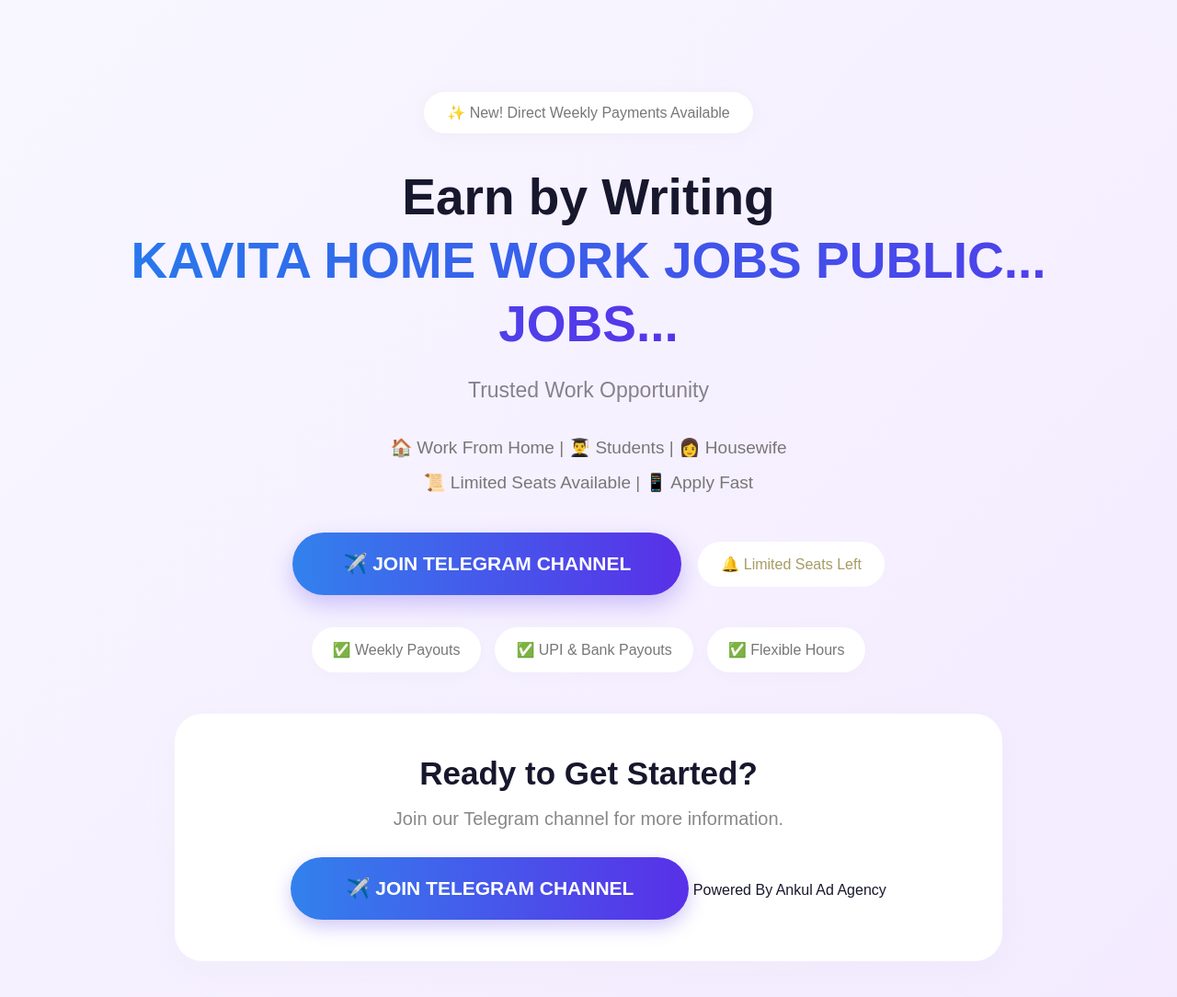
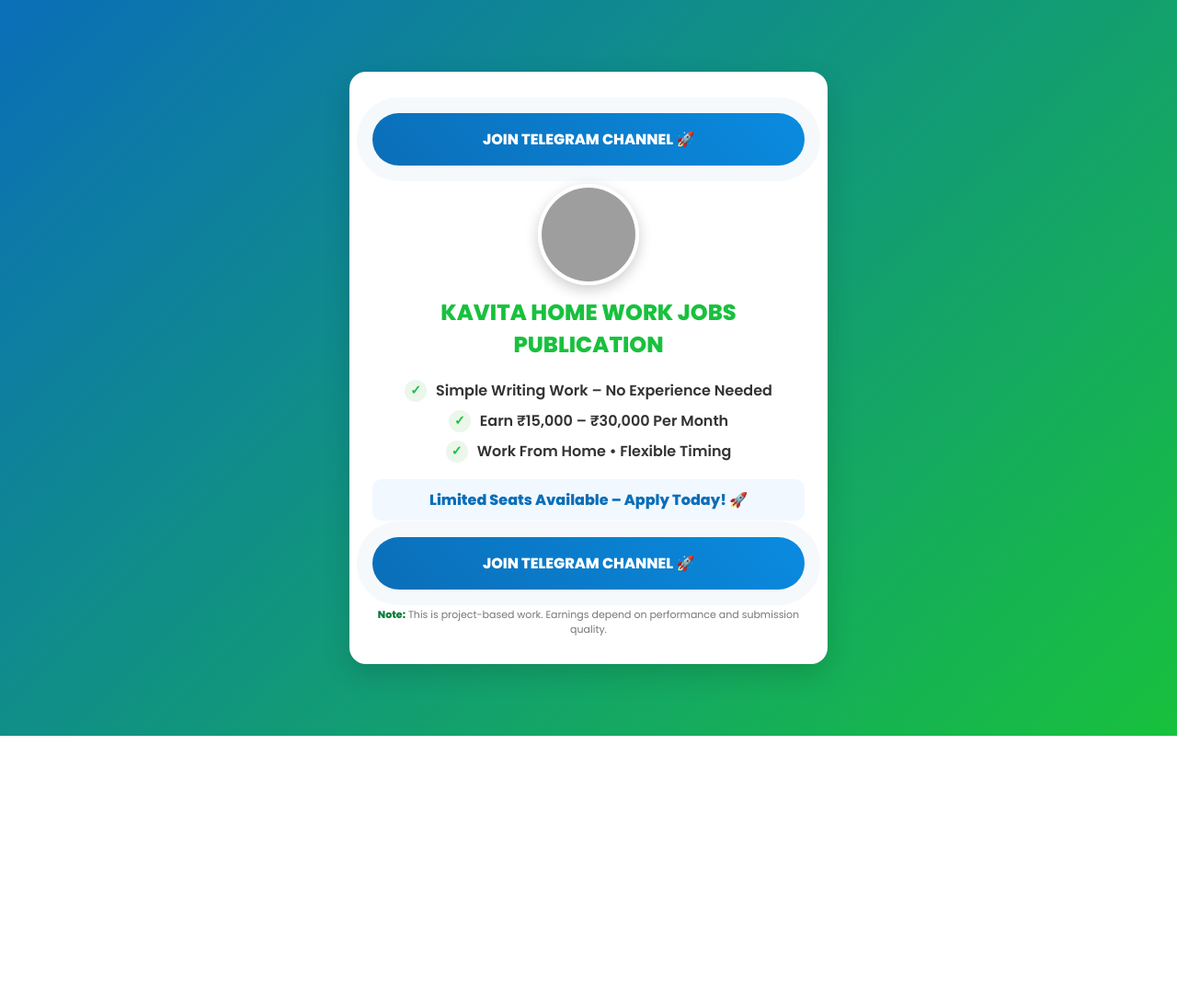
Before and after one commit to ankulvishwakarma2266/Handwriting-Job, a plain HTML site: page index.html in a window 1280 px wide. Shown: the whole page at 92% size. After the commit the page ends 800 px from the top, so only its background shows below. Drawn offline with Linux system fonts and the light colour scheme; grey boxes are pictures that could not be loaded.

Commit message:
Update index.html

```diff
--- a/index.html
+++ b/index.html
@@ -1,314 +1,239 @@
 <!DOCTYPE html>
+
 <html lang="en">
 <head>
 <meta charset="UTF-8">
 <meta name="viewport" content="width=device-width, initial-scale=1.0">
+<title>Work From Home Handwriting Job</title>
 
-<title>KAVITA HOME WORK JOBS PUBLIC...</title>
+<link href="https://fonts.googleapis.com/css2?family=Poppins:wght@400;600;800&display=swap" rel="stylesheet">
 
 <style>
+
 *{
-    margin:0;
-    padding:0;
-    box-sizing:border-box;
+box-sizing:border-box;
+margin:0;
+padding:0;
 }
 
 body{
-    font-family:Arial,Helvetica,sans-serif;
-    background:linear-gradient(135deg,#f8f7ff,#f3eaff);
-    color:#17172d;
+font-family:'Poppins',sans-serif;
+background:linear-gradient(135deg,#0b6eb8,#18c13d);
 }
 
-.hero{
-    width:100%;
-    min-height:100vh;
-    padding:100px 20px;
-    display:flex;
-    align-items:center;
-    justify-content:center;
-    text-align:center;
+/* Main Container */
+
+.sio-main-container{
+display:flex;
+justify-content:center;
+align-items:center;
+min-height:100vh;
+padding:20px;
 }
 
-.container{
-    width:100%;
-    max-width:1100px;
-    margin:auto;
+/* Card */
+
+.sio-landing-wrap{
+max-width:520px;
+width:100%;
+text-align:center;
+background:#fff;
+padding:30px 25px;
+border-radius:18px;
+box-shadow:0 10px 30px rgba(0,0,0,.15);
 }
 
-.badge-top{
-    display:inline-block;
-    background:#ffffff;
-    padding:13px 25px;
-    border-radius:40px;
-    font-size:16px;
-    color:#777;
-    margin-bottom:35px;
-    box-shadow:0 3px 15px #ddd4;
+/* Pulse Animation */
+
+@keyframes pulse-blue{
+0%{box-shadow:0 0 0 0 rgba(11,110,184,.7)}
+70%{box-shadow:0 0 0 18px rgba(11,110,184,0)}
+100%{box-shadow:0 0 0 0 rgba(11,110,184,0)}
 }
 
-h1{
-    font-size:55px;
-    font-weight:900;
-    line-height:1.25;
-    margin-bottom:25px;
-    color:#17172d;
+/* Button */
+
+.sio-btn{
+display:block;
+width:100%;
+background:linear-gradient(45deg,#0b6eb8,#0a8be0);
+color:#fff;
+padding:16px;
+font-size:16px;
+font-weight:700;
+border-radius:50px;
+text-decoration:none;
+margin:15px 0;
+transition:.3s;
+animation:pulse-blue 2s infinite;
 }
 
-.gradient-text{
-    background:linear-gradient(90deg,#2878ec,#5635e9);
-    -webkit-background-clip:text;
-    -webkit-text-fill-color:transparent;
+.sio-btn:hover{
+transform:scale(1.05);
+background:linear-gradient(45deg,#095c9d,#0b6eb8);
 }
 
-.subtitle{
-    font-size:23px;
-    color:#85818e;
-    margin-bottom:30px;
+/* Profile */
+
+.sio-profile{
+margin:20px 0;
 }
 
-.details{
-    font-size:19px;
-    line-height:2;
-    color:#777;
-    margin-bottom:35px;
+.sio-avatar{
+width:110px;
+height:110px;
+margin:auto;
+border-radius:50%;
+overflow:hidden;
+border:4px solid #fff;
+box-shadow:0 5px 15px rgba(0,0,0,.2);
 }
 
-.buttons{
-    display:flex;
-    justify-content:center;
-    align-items:center;
-    flex-wrap:wrap;
-    gap:18px;
-    margin-bottom:30px;
+.sio-avatar img{
+width:100%;
+height:100%;
+object-fit:cover;
 }
 
-.join-btn{
-    display:inline-block;
-    text-decoration:none;
-    background:linear-gradient(90deg,#3281ed,#5930e8);
-    color:white;
-    font-size:21px;
-    font-weight:bold;
-    padding:22px 55px;
-    border-radius:50px;
-    box-shadow:0 10px 25px #5635e944;
-    transition:.3s;
+.sio-headline{
+margin-top:12px;
+font-size:24px;
+font-weight:800;
+color:#18c13d;
 }
 
-.join-btn:hover{
-    transform:scale(1.05);
-    box-shadow:0 12px 30px #5635e966;
+/* Features */
+
+.sio-features{
+margin-top:10px;
 }
 
-.limited{
-    background:#fff;
-    padding:15px 25px;
-    border-radius:40px;
-    font-size:16px;
-    color:#a89b65;
+.sio-feature{
+display:flex;
+justify-content:center;
+align-items:center;
+gap:10px;
+margin:8px 0;
 }
 
-.features{
-    display:flex;
-    justify-content:center;
-    flex-wrap:wrap;
-    gap:15px;
-    margin:35px 0 45px;
+.sio-feature p{
+font-weight:600;
+color:#333;
 }
 
-.feature{
-    background:white;
-    padding:15px 23px;
-    border-radius:35px;
-    color:#777;
-    font-size:16px;
-    box-shadow:0 3px 12px #ddd2;
+.sio-tick{
+width:24px;
+height:24px;
+border-radius:50%;
+background:#eaf7ea;
+display:flex;
+align-items:center;
+justify-content:center;
+font-weight:800;
+color:#18c13d;
+font-size:14px;
 }
 
-.cta-card{
-    background:#fff;
-    max-width:900px;
-    margin:0 auto;
-    padding:45px 25px;
-    border-radius:30px;
-    box-shadow:0 8px 35px #ddd2;
+/* Highlight */
+
+.sio-highlight{
+margin:18px 0;
+padding:10px;
+background:#f1f8ff;
+border-radius:10px;
+font-weight:700;
+color:#0b6eb8;
 }
 
-.cta-card h2{
-    font-size:35px;
-    font-weight:900;
-    margin-bottom:18px;
+/* Disclaimer */
+
+.sio-disclaimer{
+margin-top:20px;
+font-size:11px;
+color:#777;
+line-height:1.4;
 }
 
-.cta-card p{
-    font-size:20px;
-    color:#888;
-    margin-bottom:30px;
+/* Mobile */
+
+@media(max-width:480px){
+
+.sio-btn{
+font-size:14px;
+padding:14px;
 }
 
-.bottom-btn{
-    display:inline-block;
-    text-decoration:none;
-    background:linear-gradient(90deg,#3281ed,#5930e8);
-    color:white;
-    padding:22px 60px;
-    font-size:21px;
-    font-weight:bold;
-    border-radius:50px;
-    box-shadow:0 8px 20px #5635e944;
+.sio-headline{
+font-size:21px;
 }
 
-@media(max-width:600px){
+.sio-feature p{
+font-size:13px;
+}
 
-    .hero{
-        padding:65px 15px;
-    }
+}
 
-    .badge-top{
-        font-size:13px;
-        padding:12px 18px;
-        margin-bottom:28px;
-    }
+</style>
 
-    h1{
-        font-size:36px;
-        line-height:1.3;
-    }
-
-    .subtitle{
-        font-size:18px;
-    }
-
-    .details{
-        font-size:15px;
-        line-height:2;
-    }
-
-    .join-btn{
-        font-size:17px;
-        padding:19px 28px;
-        width:100%;
-    }
-
-    .limited{
-        font-size:14px;
-    }
-
-    .features{
-        gap:10px;
-    }
-
-    .feature{
-        font-size:13px;
-        padding:12px 15px;
-    }
-
-    .cta-card{
-        padding:35px 18px;
-        border-radius:23px;
-    }
-
-    .cta-card h2{
-        font-size:27px;
-    }
-
-    .cta-card p{
-        font-size:16px;
-        line-height:1.6;
-    }
-
-    .bottom-btn{
-        width:100%;
-        padding:19px 15px;
-        font-size:17px;
-    }
-}
-</style>
 </head>
 
 <body>
 
-<section class="hero">
-<div class="container">
+<div class="sio-main-container">
 
-<div class="badge-top">
-✨ New! Direct Weekly Payments Available
+<div class="sio-landing-wrap">
+
+<a class="sio-btn" href="https://t.me/+UE4BQEue0_MyNjg1" target="_blank">
+JOIN TELEGRAM CHANNEL 🚀
+</a>
+
+<div class="sio-profile">
+
+<div class="sio-avatar">
+<img src="https://i.ibb.co/wZMV9PZk/k-AVITA-i-MAGE.jpg">
 </div>
 
-<h1>
-Earn by Writing<br>
-<span class="gradient-text">
-KAVITA HOME WORK JOBS PUBLIC...<br>
-JOBS...
-</span>
-</h1>
-
-<p class="subtitle">
-Trusted Work Opportunity
-</p>
-
-<div class="details">
-🏠 Work From Home | 👨‍🎓 Students | 👩 Housewife<br>
-📜 Limited Seats Available | 📱 Apply Fast
+<div class="sio-headline">
+KAVITA HOME WORK JOBS PUBLICATION
 </div>
-
-<div class="buttons">
-
-<a href="https://t.me/+UE4BQEue0_MyNjg1"
-class="join-btn" target="_blank">
-✈️ JOIN TELEGRAM CHANNEL
-</a>
-
-<span class="limited">
-🔔 Limited Seats Left
-</span>
 
 </div>
 
-<div class="features">
+<div class="sio-features">
 
-<div class="feature">✅ Weekly Payouts</div>
+<div class="sio-feature">
+<div class="sio-tick">✓</div>
+<p>Simple Writing Work – No Experience Needed</p>
+</div>
 
-<div class="feature">✅ UPI & Bank Payouts</div>
+<div class="sio-feature">
+<div class="sio-tick">✓</div>
+<p>Earn ₹15,000 – ₹30,000 Per Month</p>
+</div>
 
-<div class="feature">✅ Flexible Hours</div>
+<div class="sio-feature">
+<div class="sio-tick">✓</div>
+<p>Work From Home • Flexible Timing</p>
+</div>
+
+<div class="sio-highlight">
+Limited Seats Available – Apply Today! 🚀
+</div>
 
 </div>
 
-<div class="cta-card">
+<a class="sio-btn" href="https://t.me/+UE4BQEue0_MyNjg1" target="_blank">
+JOIN TELEGRAM CHANNEL 🚀
+</a>
 
-<h2>Ready to Get Started?</h2>
-
-<p>
-Join our Telegram channel for more information.
-</p>
-
-<a href="https://t.me/+UE4BQEue0_MyNjg1"
-class="bottom-btn" target="_blank">
-✈️ JOIN TELEGRAM CHANNEL
-</a>
-Powered By Ankul Ad Agency
+<div class="sio-disclaimer">
+<b style="color:#0a7a3a">Note:</b> This is project-based work.
+Earnings depend on performance and submission quality.
 </div>
 
 </div>
-</section>
+
+</div>
 
 </body>
-<!-- Meta Pixel Code -->
-<script>
-!function(f,b,e,v,n,t,s)
-{if(f.fbq)return;n=f.fbq=function(){n.callMethod?
-n.callMethod.apply(n,arguments):n.queue.push(arguments)};
-if(!f._fbq)f._fbq=n;n.push=n;n.loaded=!0;n.version='2.0';
-n.queue=[];t=b.createElement(e);t.async=!0;
-t.src=v;s=b.getElementsByTagName(e)[0];
-s.parentNode.insertBefore(t,s)}(window, document,'script',
-'https://connect.facebook.net/en_US/fbevents.js');
-fbq('init', '1588487542582112');
-fbq('track', 'PageView');
-</script>
-<noscript><img height="1" width="1" style="display:none"
-src="https://www.facebook.com/tr?id=1588487542582112&ev=PageView&noscript=1"
-/></noscript>
-<!-- End Meta Pixel Code -->
 </html>
```
